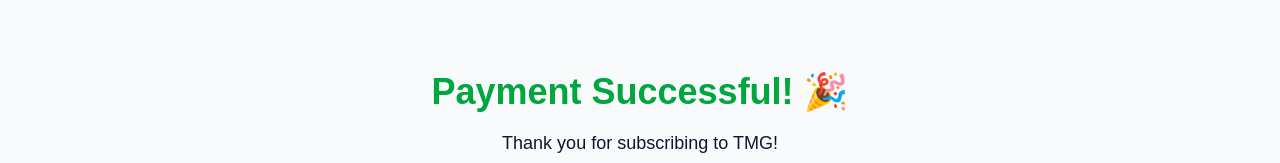
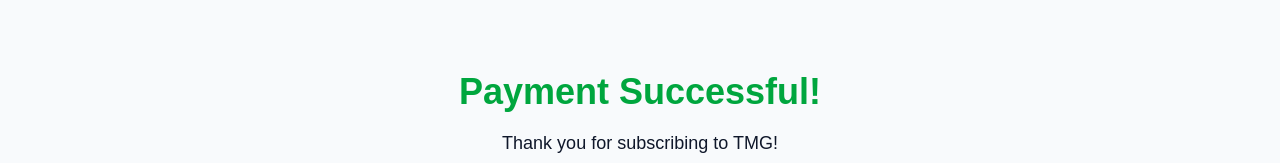
Before and after one commit to tmgbusinessconsultant-stack/tmg-saas, a Next.js app in the folder frontend/: page /success in a window 1280 px wide. Shown: the part 320-483 px from the top of the page. Built offline with nearby package versions, Linux system fonts and the light colour scheme; no server answers.

Commit message:
fix Render crash - success page Suspense

```diff
--- a/frontend/src/app/success/page.tsx
+++ b/frontend/src/app/success/page.tsx
@@ -1,41 +1,24 @@
 "use client";
-
 import { Suspense, useEffect, useState } from "react";
 import { useSearchParams } from "next/navigation";
-
-// Prevent prerender crash on Render
 export const dynamic = "force-dynamic";
-
 function SuccessContent() {
   const searchParams = useSearchParams();
   const [subscriptionId, setSubscriptionId] = useState<string | null>(null);
-
   useEffect(() => {
     const subId = searchParams.get("subscription_id") || searchParams.get("subscriptionId");
     if (subId) setSubscriptionId(subId);
-
-    // Store for verification if needed
-    if (subId) {
-      localStorage.setItem("paypal_sub_id", subId);
-    }
+    if (subId) localStorage.setItem("paypal_sub_id", subId);
   }, [searchParams]);
-
   return (
     <div className="min-h-screen flex flex-col items-center justify-center p-8">
-      <h1 className="text-4xl font-bold text-green-600 mb-4">Payment Successful! 🎉</h1>
+      <h1 className="text-4xl font-bold text-green-600 mb-4">Payment Successful!</h1>
       <p className="text-lg mb-2">Thank you for subscribing to TMG!</p>
-      {subscriptionId && (
-        <p className="text-sm text-gray-500 mt-2 break-all">
-          Subscription ID: {subscriptionId}
-        </p>
-      )}
-      <a href="/dashboard" className="mt-8 px-6 py-3 bg-black text-white rounded-lg">
-        Go to Dashboard
-      </a>
+      {subscriptionId && <p className="text-sm text-gray-500 mt-2 break-all">Subscription ID: {subscriptionId}</p>}
+      <a href="/dashboard" className="mt-8 px-6 py-3 bg-black text-white rounded-lg">Go to Dashboard</a>
     </div>
   );
 }
-
 export default function SuccessPage() {
   return (
     <Suspense fallback={<div className="p-8">Loading...</div>}>
```
